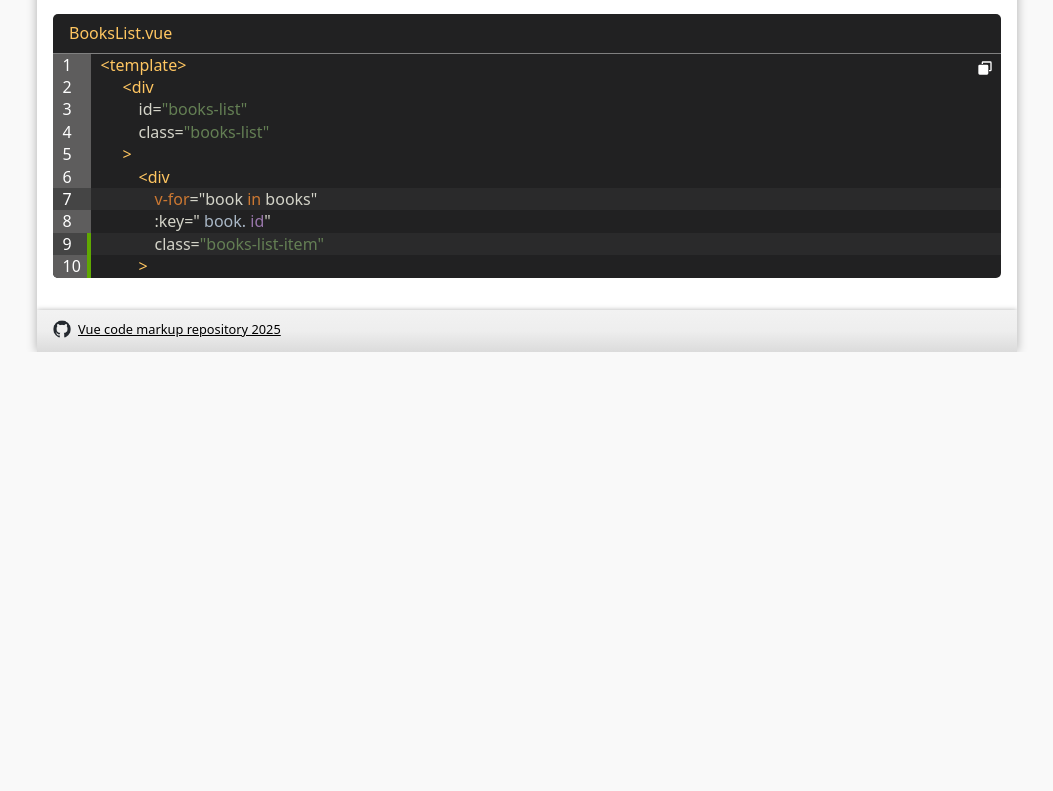
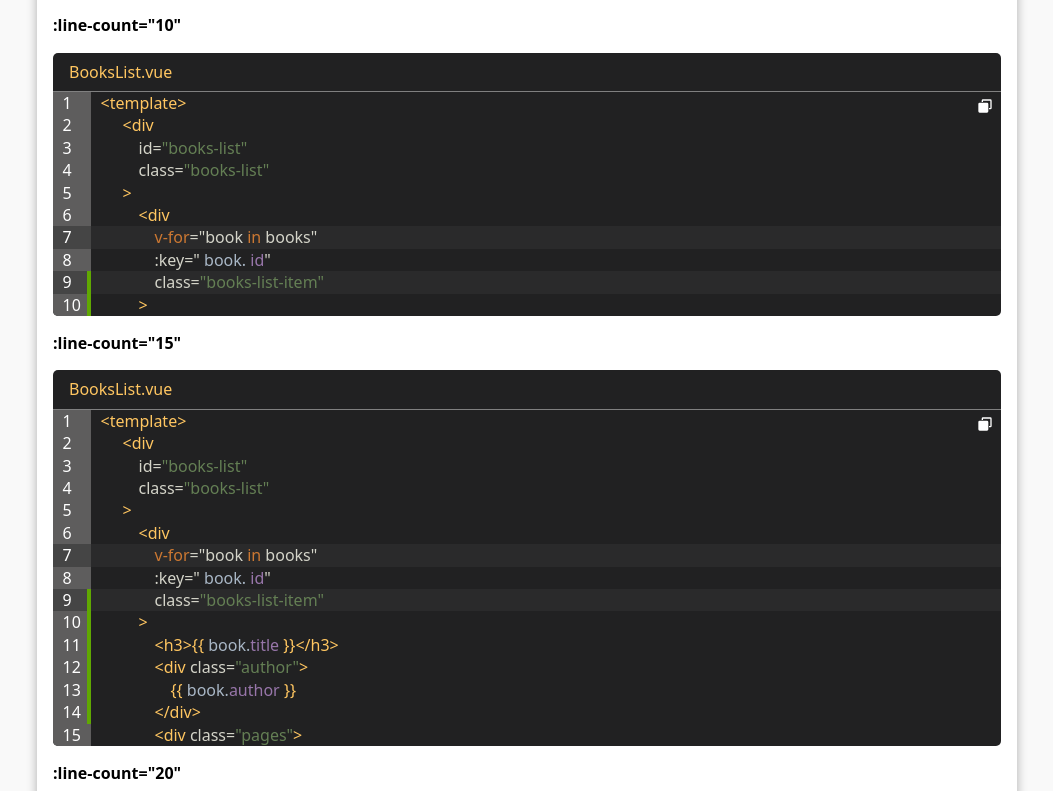
Before and after one commit to maksimkaJCHK/vue-code-markup, a Vue app: page / in a window 1280 px wide. Shown: the part 2269-3060 px from the top of the page, without its empty margins (113-1166 px from the left). Before the commit the page ends 2621 px from the top, so only its background shows below. Built offline with nearby package versions, Linux system fonts and the light colour scheme.

Commit message:
Yt vyjuj gjvtyzk yfpdfybt rjvgjytynf

```diff
--- a/src/components/MainContent.vue
+++ b/src/components/MainContent.vue
@@ -6,7 +6,7 @@
 
     <books-list />
     <tab-books-list />
-    <books-list-max-height />
+    <books-line-count />
   </main>
 </template>
 
@@ -15,7 +15,7 @@
   import ExampleContent from '@/components/ExampleContent.vue';
   import BooksList from '@/components/code-examples/BooksList.vue';
   import TabBooksList from '@/components/code-examples/tab/TabBooksList.vue';
-  import BooksListMaxHeight from '@/components/code-examples/BooksListMaxHeight.vue';
+  import BooksLineCount from '@/components/code-examples/BooksLineCount.vue';
 </script>
 
 <style lang="scss">
--- /dev/null
+++ b/src/components/code-examples/BooksLineCount.vue
@@ -0,0 +1,20 @@
+<template>
+  <div class="books-list-max-height">
+    <p>
+      <strong>:line-count="10"</strong>
+    </p>
+    <books-list :line-count="10" />
+    <p>
+      <strong>:line-count="15"</strong>
+    </p>
+    <books-list :line-count="15" />
+    <p>
+      <strong>:line-count="20"</strong>
+    </p>
+    <books-list :line-count="20" />
+  </div>
+</template>
+
+<script setup>
+  import BooksList from './BooksList.vue';
+</script>
--- a/src/components/code-examples/BooksListMaxHeight.vue
+++ /dev/null
@@ -1,9 +0,0 @@
-<template>
-  <div class="books-list-max-height">
-    <books-list :line-count="10" />
-  </div>
-</template>
-
-<script setup>
-  import BooksList from './BooksList.vue';
-</script>
```
